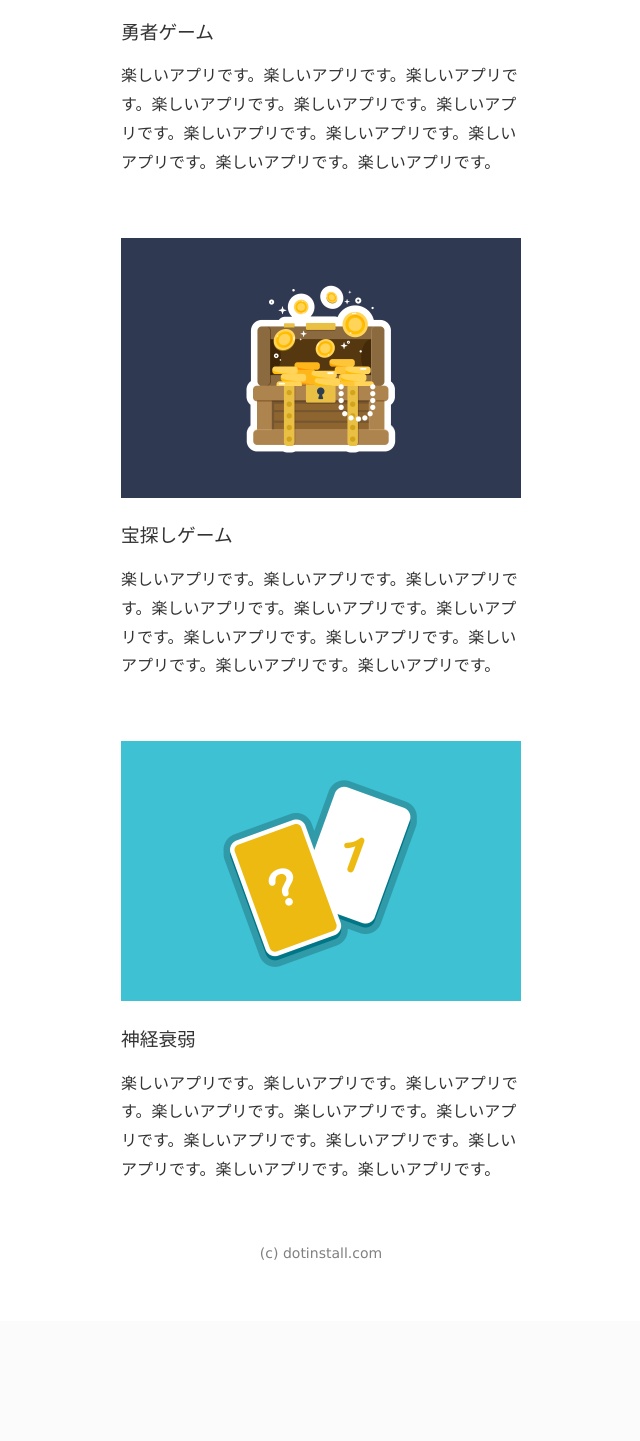
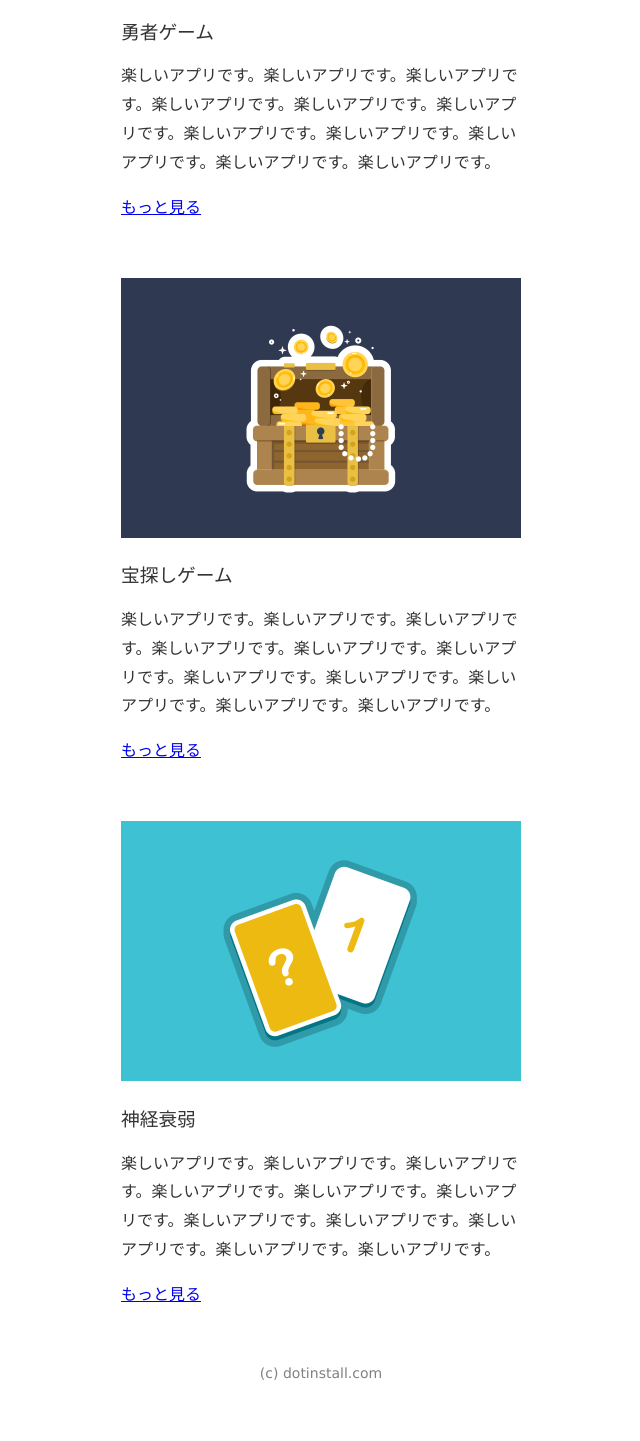
Before and after one commit to keishimushup/basic_php_v3, a PHP site: page / in a window 1280 px wide. Shown: the part 620-2061 px from the top of the page, without its empty margins (319-959 px from the left). Before the commit the page ends 1880 px from the top, so only its background shows below. Run offline with PHP 8.4, Linux system fonts and the light colour scheme.

Commit message:
7 リンク作成

```diff
--- a/work/css/styles.css
+++ b/work/css/styles.css
@@ -85,6 +85,8 @@ header{
   line-height: 1.8;
 }
 
+
+
 footer p {
   text-align: center;
   font-size: 14px;
--- a/work/index.php
+++ b/work/index.php
@@ -51,18 +51,21 @@ if ($n === 1) {
       <img src="img/work1.png" width="400" height="260" alt="勇者ゲームの紹介画像">
       <h1>勇者ゲーム</h1>
       <p>楽しいアプリです。楽しいアプリです。楽しいアプリです。楽しいアプリです。楽しいアプリです。楽しいアプリです。楽しいアプリです。楽しいアプリです。楽しいアプリです。楽しいアプリです。楽しいアプリです。</p>
+      <a href="hero.php">もっと見る</a>
     </section>
 
     <section>
       <img src="img/work2.png" width="400" height="260" alt="宝探しゲームの紹介画像">
       <h1>宝探しゲーム</h1>
       <p>楽しいアプリです。楽しいアプリです。楽しいアプリです。楽しいアプリです。楽しいアプリです。楽しいアプリです。楽しいアプリです。楽しいアプリです。楽しいアプリです。楽しいアプリです。楽しいアプリです。</p>
+      <a href="treasure.php">もっと見る</a>
     </section>
 
     <section>
       <img src="img/work3.png" width="400" height="260" alt="神経衰弱の紹介画像">
       <h1>神経衰弱</h1>
       <p>楽しいアプリです。楽しいアプリです。楽しいアプリです。楽しいアプリです。楽しいアプリです。楽しいアプリです。楽しいアプリです。楽しいアプリです。楽しいアプリです。楽しいアプリです。楽しいアプリです。</p>
+      <a href="memory.php">もっと見る</a>
     </section>
 
   </section>
```
